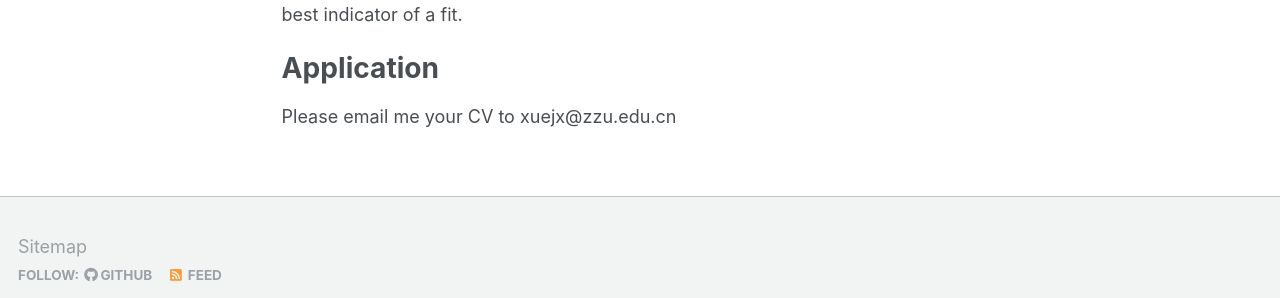
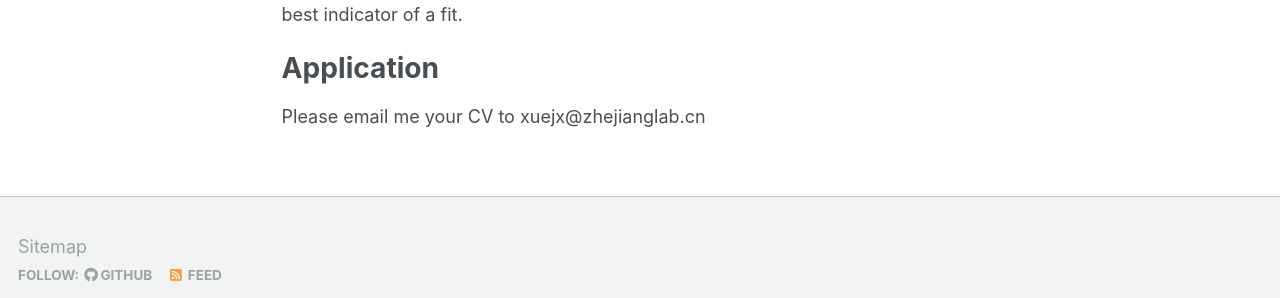
Before and after one commit to xuejx7/xuejx7.github.io, a Jekyll site: the page built from _pages/Lab_openning.md, in a window 1280 px wide and 941 px high. Shown: the part 589-887 px from the top of the window. Built offline with Jekyll 4.4.1, drawn with Linux system fonts in a browser that asks for light colours.

Commit message:
Update Lab_openning.md

```diff
--- a/_pages/Lab_openning.md
+++ b/_pages/Lab_openning.md
@@ -17,4 +17,4 @@ We rarely look for applicants from any specific area of science, but rather for
 
 Application
 ===
-Please email me your CV to xuejx@zzu.edu.cn
+Please email me your CV to xuejx@zhejianglab.cn
```
